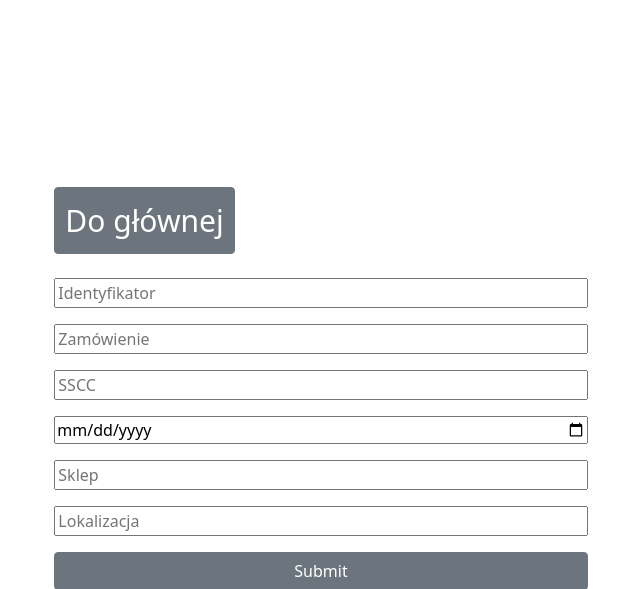
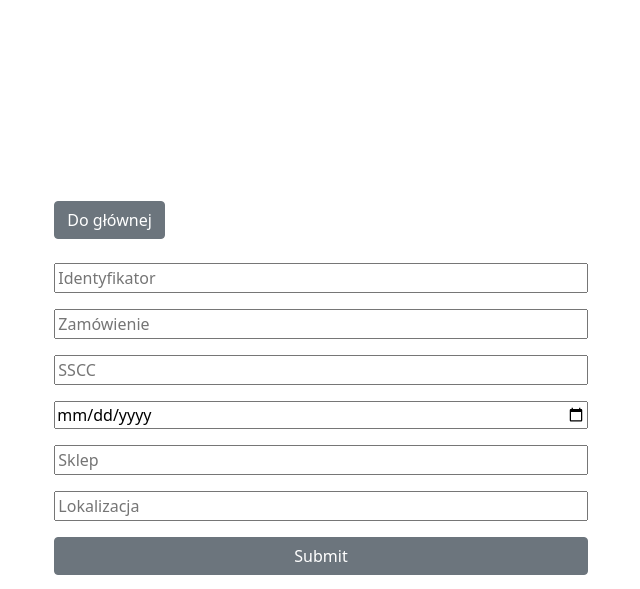
Before and after one commit to Ceva445/delivery_plus, a Django app: page /delivery/storage/ in a window 1280 px wide. Shown: the top 589 px of the page, without its empty margins (319-959 px from the left). Run offline with Django 5.2, Linux system fonts and the light colour scheme; the visitor is signed in with stand-in values (Sample User, id 1).

Commit message:
Made home button page smolest

```diff
--- a/templates/delivery/storeg_filter_page.html
+++ b/templates/delivery/storeg_filter_page.html
@@ -2,9 +2,8 @@
 
 {% block navigation %}
     <nav class="navigation">
-        <a class="btn btn-secondary" role="button" href="{% url 'delivery:home' %}"
-        style="font-size: 30px; padding: 10px;"
-        >Do głównej</a>
+        <a class="btn btn-secondary" role="button" href="{% url 'delivery:home' %}">Do głównej</a>
+
     </nav>
 {% endblock %}
 
```
